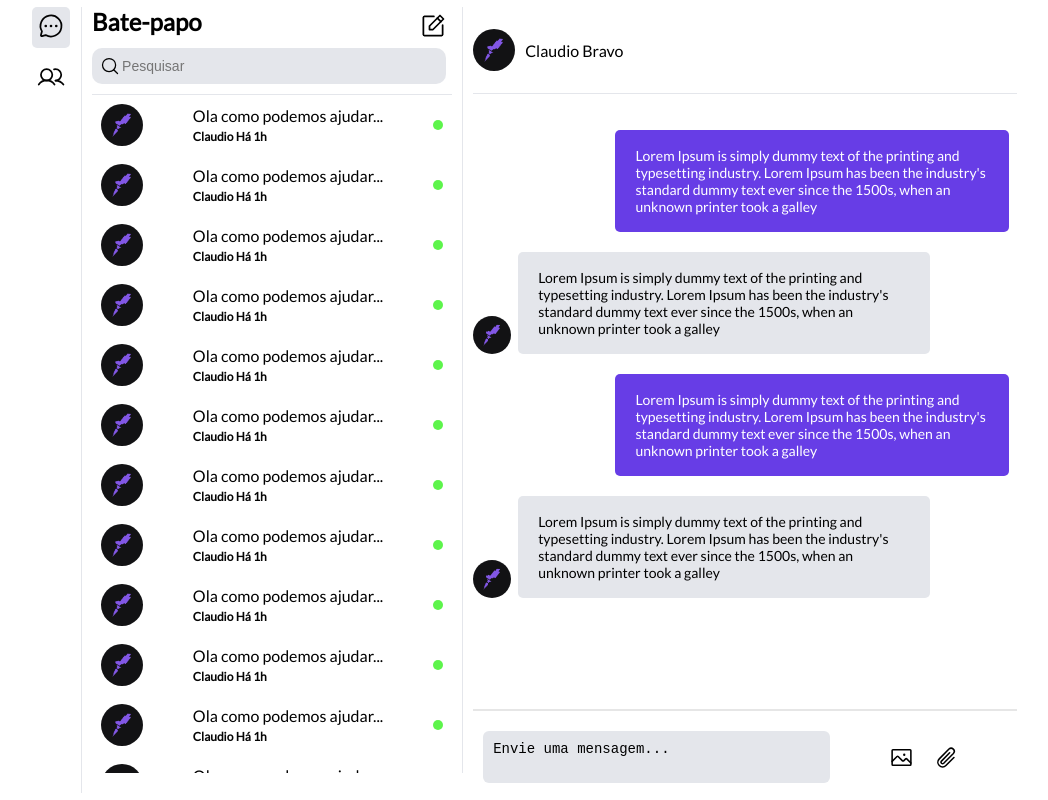
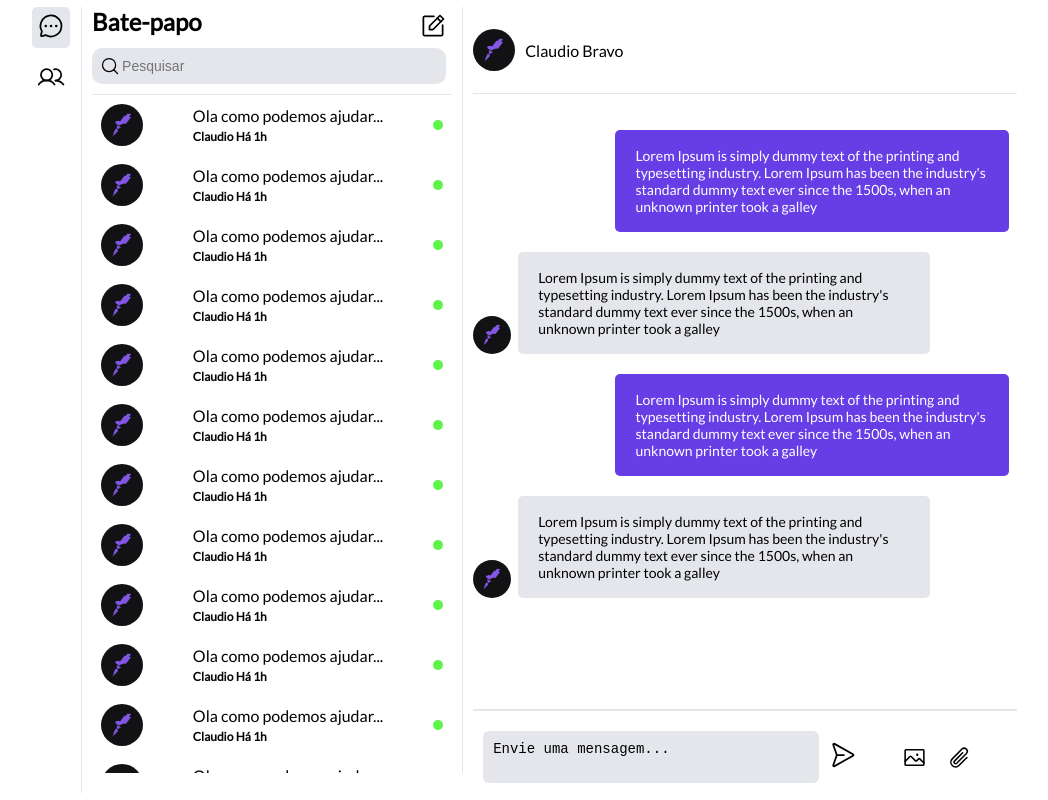
Before and after one commit to claudio-bravo/chatS, a Next.js app: page /support in a window 1280 px wide. Shown: the whole page, without its empty margins (116-1164 px from the left). Built offline with nearby package versions, Linux system fonts and the light colour scheme.

Commit message:
refactor: add button

```diff
--- a/src/components/support/index.tsx
+++ b/src/components/support/index.tsx
@@ -3,6 +3,7 @@ import {
     Image,
     NotePencil,
     Paperclip,
+    PaperPlaneRight,
     Users, } from 'phosphor-react'
 import styled  from './styles.module.scss'
 
@@ -304,9 +305,7 @@ export function SupportComponent() {
             <section className={styled.sectionConversation}>
               <div className={styled.cardUser}>
                 <img className={styled.img} src="/favicon.png" alt="avatar" />
-                <div className={styled.contentUser}>
                   <h3>Claudio Bravo</h3>
-                </div>
               </div>
               <div className={styled.mensage}>
                 <div className={styled.output}>
@@ -357,10 +356,15 @@ export function SupportComponent() {
                 </div>
               </div>
               <div className={styled.sendMensage}>
-                <textarea
-                  name="mensage"
-                  placeholder="Envie uma mensagem..."
-                ></textarea>
+                <div className={styled.sendMensageDiv}>
+                  <textarea
+                    name="mensage"
+                    placeholder="Envie uma mensagem..."
+                  ></textarea>
+                  <button type="submit" className={styled.buttonSendMesage}>
+                    <PaperPlaneRight size={28} className={styled.button}/>
+                  </button>
+                </div>
                 <div className={styled.icons}>
                   <Image size={25} />
                   <Paperclip size={25} />
--- a/src/components/support/styles.module.scss
+++ b/src/components/support/styles.module.scss
@@ -235,11 +235,18 @@
                     .sendMensage {
                         display: grid;
                         align-items: center;
-                        grid-template-columns: 65% 35%;
+                        grid-template-columns: 70% 30%;
                         border-top: 2px solid rgb(230, 230, 230);
                         padding: 20px 0 10px 10px;
 
+                        .sendMensageDiv {
+                            display: flex;
+                            justify-content: center;
+                            align-items: center;
+                            gap: 10px;
+
                             textarea {
+                                width: 100%;
                                 font-size: 14px;
                                 resize: none;
                                 background: #E4E6EB;
@@ -249,6 +256,19 @@
                             }
                             ::placeholder {
                                 color: black;
+                            }
+
+                            .buttonSendMesage {
+                                width: max-content;
+                                height: max-content;
+
+                                .button {
+                                    transition: all .3s ease;
+                                    &:hover {
+                                        color: #FF9900;
+                                    }
+                                }
+                            }
                         }
 
                         .icons {
--- a/src/styles/globals.scss
+++ b/src/styles/globals.scss
@@ -12,7 +12,9 @@ body {
   width: 100%;
 }
 
-
+button, .button {
+  cursor: pointer;
+}
 
 :root {
   --positionTop: 0;
```
Also changed, not shown: src/components/Chat/talk/index.tsx (+8 -2 lines), src/components/Chat/talk/styles.module.scss (+13 -1 lines). Lines whose indentation alone changed are shown as unchanged.
